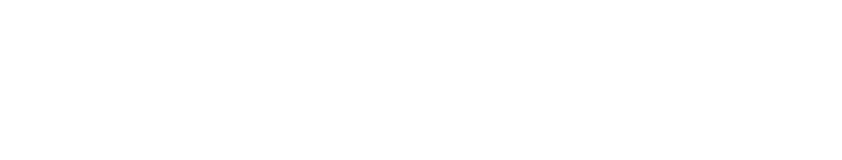
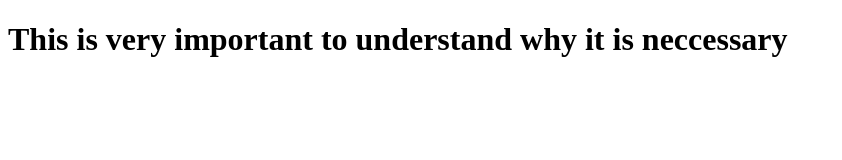
Before and after one commit to yashmallik/helloGit, a plain HTML site: page index.html in a window 1280 px wide. Shown: the whole page, without its empty margins (0-842 px from the left). Drawn offline with Linux system fonts and the light colour scheme.

Commit message:
second change

```diff
--- a/index.html
+++ b/index.html
@@ -7,6 +7,6 @@
     <title>Document</title>
 </head>
 <body>
-
+    <h1>This is very important to understand why it is neccessary    </h1>
 </body>
 </html>
```
